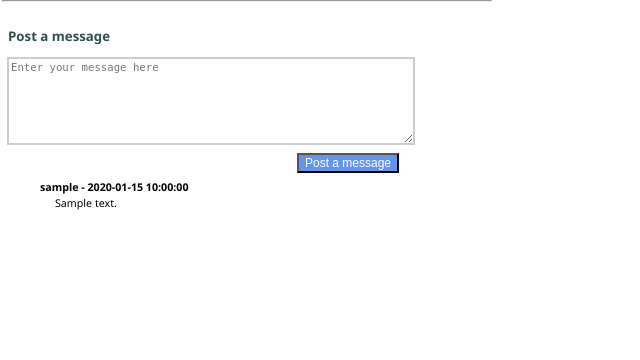
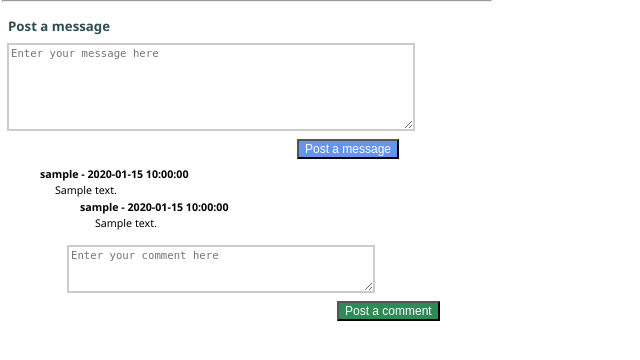
Before and after one commit to clarkkarenl/codingdojo_python_track, a Flask app: template python_stack/flask_MySQL/the_wall/templates/wall.html in a window 1280 px wide. Shown: the part 20-380 px from the top of the page, without its empty margins (0-640 px from the left). Run offline with Flask 2, Linux system fonts and the light colour scheme; the template is opened without the code that fills it: most values are stand-ins (such as "Sample title", 1, 10 or a date in 2020).

Commit message:
Broken implementation of comments. But I'm getting close!

```diff
--- a/python_stack/flask_MySQL/the_wall/server.py
+++ b/python_stack/flask_MySQL/the_wall/server.py
@@ -21,11 +21,21 @@ def index():
 @app.route('/get_msgs', methods=['GET'])
 def get_msgs():
     if session["id"]:
-        msg_query = "SELECT CONCAT(`users`.`first_name`,\" \", `users`.`last_name`) as `user_name`, DATE_FORMAT(`messages`.`created_at`, \"%M %d %Y\") as `created_at` , `messages`.`message` as `message` FROM `messages` JOIN `users` ON `users`.`id` = `messages`.`user_id` WHERE `messages`.`user_id` = :field_one ORDER BY `messages`.`created_at` DESC;"
+        msg_query = "SELECT CONCAT(`users`.`first_name`,\" \", `users`.`last_name`) as `user_name`, DATE_FORMAT(`messages`.`created_at`, \"%M %d %Y\") as `created_at` , `messages`.`id` as `message_id`, `messages`.`message` as `message` FROM `messages` JOIN `users` ON `users`.`id` = `messages`.`user_id` WHERE `messages`.`user_id` = :field_one ORDER BY `messages`.`created_at` DESC;"
         user_data = { 'field_one': session["id"]}
         msg_list = mysql.query_db(msg_query, user_data)
+        msg_data = ''
 
-        return render_template('wall.html', msg_list = msg_list)
+        for m in msg_list:
+            msg_data += (str(m['message_id']) + ',')
+
+        msg_data = msg_data[:-1]
+
+        comment_query = "SELECT `messages`.`id` as `message_id`, `comments`.`id` as `comment_id`, `comments`.`comment` as `comment`, DATE_FORMAT(`comments`.`created_at`, \"%M %d %Y\") as `created_at` FROM `messages` JOIN `comments` ON `messages`.`id` = `comments`.`message_id` WHERE  `messages`.`id` IN (:field_one) ORDER BY `comments`.`created_at` ASC;"
+        comment_data = { 'field_one': msg_data }
+        comment_list = mysql.query_db(comment_query, comment_data)
+
+        return render_template('wall.html', msg_list = msg_list, comment_list = comment_list)
     else:
         flash("You are not logged in")
         return render_template('index.html')
@@ -43,11 +53,33 @@ def post_msg():
                 'field_one' : session['id'],
                 'field_two' : new_msg
             }
+            # TODO Include any comments for each message
             msg_added = mysql.query_db(new_msg_query, new_msg_data)
             return redirect('/get_msgs')
     else:
         flash("You are not logged in")
         return redirect('/')
+
+@app.route('/post_comment', methods=['POST'])
+def post_msg_comment():
+    if session["id"]:
+        new_comment = request.form['msg_comment']
+        msg_id = request.form['msg_id']
+        if len(new_comment) == 0:
+            return redirect('/get_msgs')
+        else:
+            new_comment_query = "INSERT INTO `comments`(`message_id`,  `user_id`, `comment`, `created_at`, `updated_at`) VALUES (:field_one, :field_two, :field_three, now(), now());"
+            new_comment_data = {
+                'field_one' : msg_id,
+                'field_two' : session['id'],
+                'field_three' : new_comment
+            }
+            comment_added = mysql.query_db(new_comment_query, new_comment_data)
+            return redirect('/get_msgs')
+    else:
+        flash("You are not logged in")
+        return redirect('/')
+
 
 @app.route('/register', methods=['POST'])
 def result():
--- a/python_stack/flask_MySQL/the_wall/static/css/style.css
+++ b/python_stack/flask_MySQL/the_wall/static/css/style.css
@@ -27,6 +27,9 @@ body { /* All body base styling */
 .wall_post_msg {
     width: 650px;
 }
+.wall_post_msg .wall_msg_form {
+    margin: 1px 0px;
+}
 .wall_post_msg h5 { /* post message heading */
     text-align: left;
     color: darkslategrey;
@@ -40,10 +43,26 @@ body { /* All body base styling */
     background-color: cornflowerblue;
     color: white;
 }
+.wall_msg_comment_btn {
+    height: 20px;
+    margin-top: 5px;
+    margin-left: 290px;
+    font-size: 9pt;
+    background-color: seagreen;
+    color: white;
+}
 .wall_msg { /* post message text area */
-    text-align: top;
     width: 400px;
     height: 80px;
+    font-size: 8pt;
+    border: 2px solid #cccccc;
+	background-position: bottom right;
+    background-repeat: no-repeat;
+}
+.wall_msg_comment {
+    margin-left: 20px;
+    width: 300px;
+    height: 40px;
     font-size: 8pt;
     border: 2px solid #cccccc;
 	background-position: bottom right;
@@ -97,8 +116,7 @@ h4 { /* Login/Reg page page header */
     background-color: lightgoldenrodyellow;
 }
 .flash { /* All flash messages base styling */
-    margin-top: 20px;
-    margin-left: 10px;
+    margin: 10px 0px 0px 10px;
     height: 40%;
     text-align: center;
     width: 430px;
--- a/python_stack/flask_MySQL/the_wall/templates/index.html
+++ b/python_stack/flask_MySQL/the_wall/templates/index.html
@@ -40,7 +40,7 @@
                 Email address:  <input type="text" name="email">
                 Password:  <input type="text" name="password">
                 Confirm password: <input type="text" name="confirm_pw">
-                <input type="submit" class="btn" name="register" value="Register Me">
+                <input type="submit" class="login_reg_btn" name="register" value="Register Me">
             </form>
         </div> <!-- End Registration -->
     </div> <!-- End Login Reg Container -->
--- a/python_stack/flask_MySQL/the_wall/templates/wall.html
+++ b/python_stack/flask_MySQL/the_wall/templates/wall.html
@@ -6,12 +6,12 @@
     <meta http-equiv="X-UA-Compatible" content="ie=edge">
     <link rel="shortcut icon" href="{{ url_for('static', filename='img/favicon.ico') }}">
     <link rel="stylesheet" type="text/css" href="{{ url_for('static', filename='css/style.css') }}">
-    <title>Log In Success!</title>
+    <title>The Wall</title>
 </head>
 <body>
     <div class="wall_container">
         <div class="wall_header">
-            <p><span>CodingDojo Wall</span>  Welcome, {{ session["name"] }} <a href="/logout_page">Log out</a>  </p>
+            <p><span>CodingDojo Wall</span>  Welcome, {{ session["name"] }} <a href="/logout_page">Log out</a></p>
             <hr>
         </div> <!-- End header -->
         <div class="flash">
@@ -25,7 +25,7 @@
         </div> <!-- End flash -->
         <div class="wall_post_msg">
             <h5>Post a message</h5>
-            <form action='/post_msg' method='post'>
+            <form action='/post_msg' method='post' class="wall_msg_form">
                 <textarea class="wall_msg" name="msg" placeholder="Enter your message here" cols="40" wrap="hard"></textarea>
                 <input type="submit" class="wall_msg_btn" name="post_message" value="Post a message">
             </form>
@@ -35,6 +35,18 @@
                 {% for msg in msg_list %}
                 <ul><span>{{ msg['user_name'] }} - {{ msg['created_at'] }}</span>
                     <li>{{ msg['message'] }}</li>
+                    {% if comment_list %}
+                        {% for comment in comment_list %}
+                            <ul><span>{{ comment['user_name'] }} - {{ comment['created_at'] }}</span>
+                                <li>{{ comment['comment'] }}</li>
+                        {% endfor %}
+                    {% endif %}
+                    </ul>
+                    <form action='/post_comment' method='post'>
+                        <!-- <input type="hidden" id="msg_id" name="msg_id" value="\" + {{ msg_id }} + \">" -->
+                        <textarea class="wall_msg_comment" name="msg_comment" placeholder="Enter your comment here" cols="40" wrap="hard"></textarea>
+                        <input type="submit" class="wall_msg_comment_btn" name="post_comment" value="Post a comment">
+                    </form>
                 </ul>
                 {% endfor %}
             {% else %}
```
